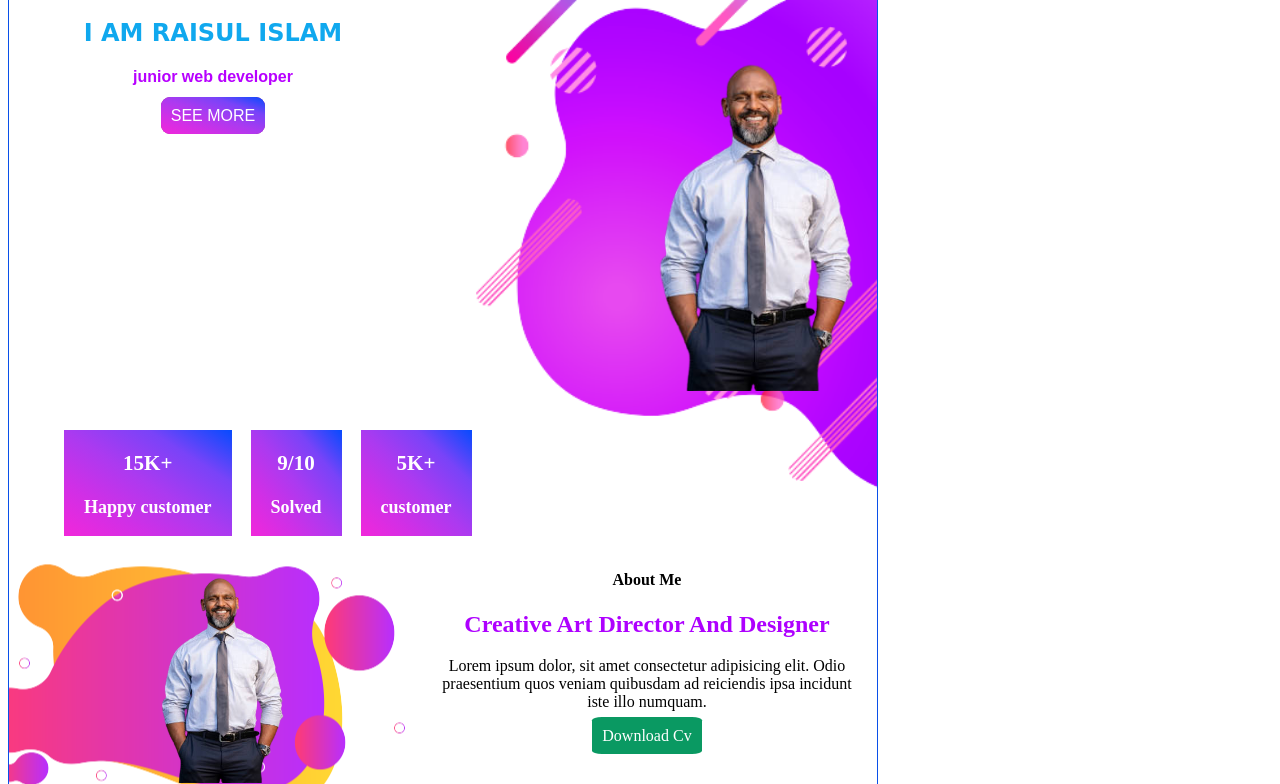
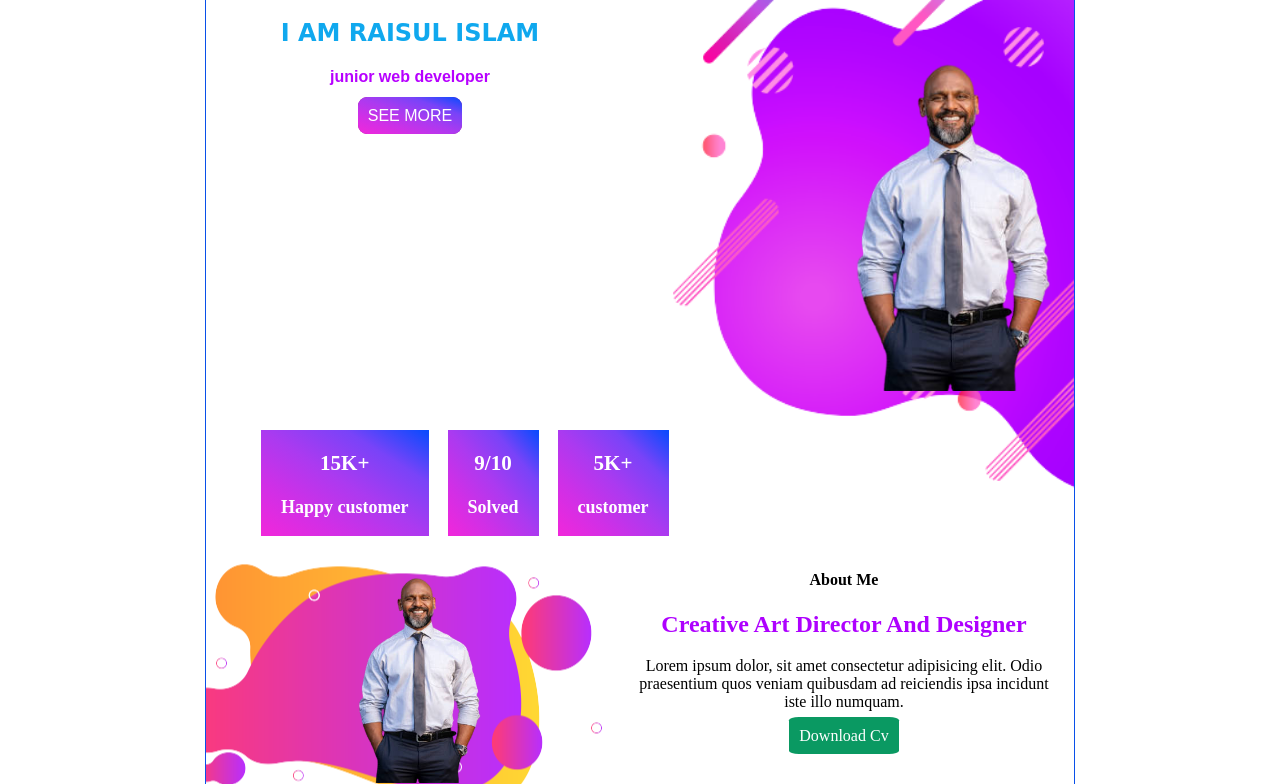
Before and after one commit to raisul4/profile, a plain HTML site: page index.html in a window 1280 px wide. Shown: the part 121-905 px from the top of the page. Drawn offline with Linux system fonts and the light colour scheme.

Commit message:
fix margin

```diff
--- a/style.css
+++ b/style.css
@@ -7,7 +7,8 @@
     background-position-y: right;
     background-position-x: 200%;
     background-size: 650px;
-    display: inline-block;
+    /* display: inline-block; */
+    margin: auto;
 }
 nav{
     /* border: 1px solid rgb(2, 2, 2); */
```
